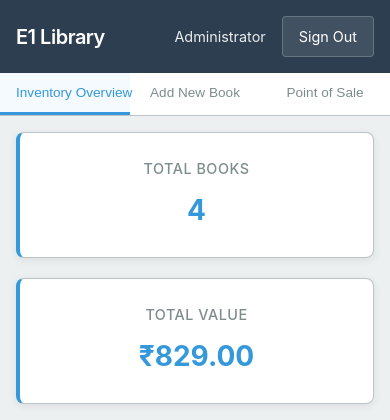
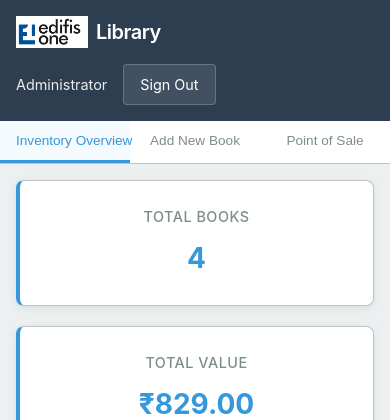
Before and after one commit to faizansabir7/e1lounge, a Flask app: page / in a window 390 px wide. Shown: the top 420 px of the page. Run offline with Flask 3, Linux system fonts and the light colour scheme; the visitor is signed in with stand-in values (Sample User, id 1).

Commit message:
Logo Added

```diff
--- a/templates/index.html
+++ b/templates/index.html
@@ -3,7 +3,7 @@
 <head>
     <meta charset="UTF-8">
     <meta name="viewport" content="width=device-width, initial-scale=1.0">
-    <title>E1 Library</title>
+    <title>Library</title>
     <style>
         /* Reset and Base Styles */
         * {
@@ -47,10 +47,23 @@
             gap: 1rem;
         }
 
+        .header-left {
+            display: flex;
+            align-items: center;
+            gap: 0.5rem;
+        }
+
+        .logo {
+            height: 40px;
+            width: auto;
+            object-fit: contain;
+        }
+
         header h1 {
             font-size: 1.5rem;
             font-weight: 600;
             letter-spacing: -0.5px;
+            margin: 0;
         }
 
         .header-actions {
@@ -674,6 +687,10 @@
                 padding: 1rem;
             }
 
+            .logo {
+                height: 32px;
+            }
+
             header h1 {
                 font-size: 1.25rem;
             }
@@ -789,7 +806,10 @@
 <body>
     <!-- Header -->
     <header>
-        <h1>E1 Library</h1>
+        <div class="header-left">
+            <img src="{{ url_for('static', filename='EdifisLogo.png') }}" alt="Edifis Logo" class="logo">
+            <h1>Library</h1>
+        </div>
         <div class="header-actions">
             <span class="user-info">Administrator</span>
             <a href="/logout" class="logout-btn">Sign Out</a>
```
Also changed, not shown: templates/login.html (+14 -2 lines), static/EdifisLogo.png (added).
